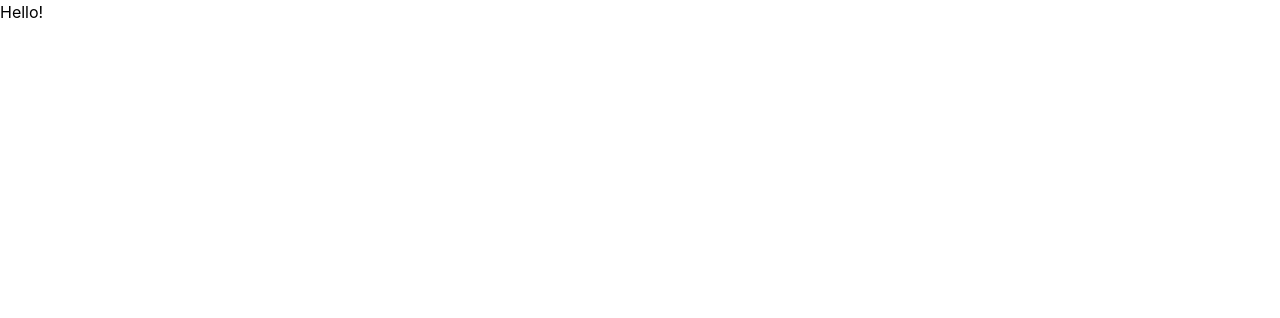
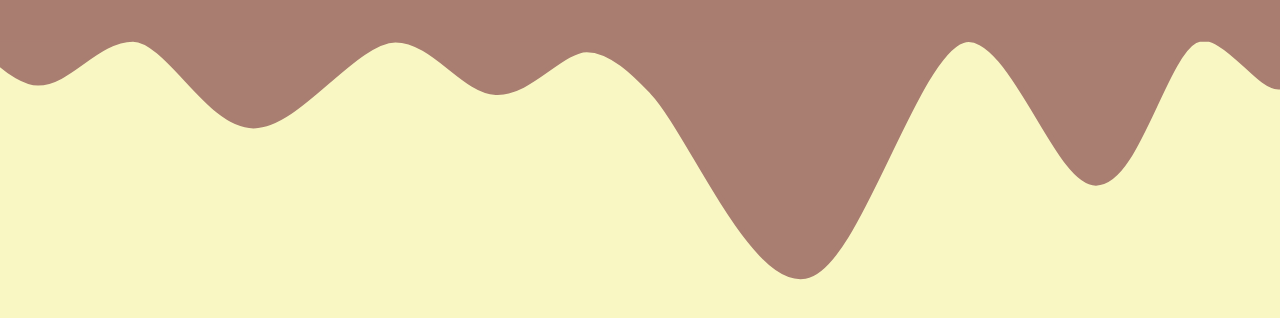
Before and after one commit to Scrasms/pudin, a React (Vite) app in the folder frontend/: page / in a window 1280 px wide. Shown: the top 318 px of the page. Built offline with nearby package versions, Linux system fonts and the light colour scheme.

Commit message:
stubbed out some layout and header components

```diff
--- /dev/null
+++ b/frontend/src/components/Header.tsx
@@ -0,0 +1,19 @@
+import type { ReactNode } from 'react';
+import headerDrip from '../assets/header_drip.svg';
+
+interface HeaderProps {
+  leftChild?: ReactNode;
+  rightChild?: ReactNode;
+}
+
+export default function Header({ leftChild, rightChild }: HeaderProps) {
+  return (
+    <>
+      <header className="h-10 bg-secondary-500 flex justify-between">
+        {leftChild}
+        {rightChild}
+      </header>
+      <img src={headerDrip} />
+    </>
+  );
+}
--- /dev/null
+++ b/frontend/src/components/Layout/MainLayout.tsx
@@ -0,0 +1,13 @@
+import type { ReactNode } from 'react';
+import Header from '../Header';
+
+export default function MainLayout({ children }: { children?: ReactNode }) {
+  return (
+    <>
+      <section className="h-dvh bg-primary-500">
+        <Header />
+        {children}
+      </section>
+    </>
+  );
+}
--- a/frontend/src/index.css
+++ b/frontend/src/index.css
@@ -2,10 +2,12 @@
 
 @theme {
   /*TODO: update to reflect tailwind utility classes */
-  --font-primary: Inter, Roboto, Arial, Helvetica, sans-serif;
-  --primary-colour: hsl(58, 82%, 87%);
-  --primary-colour-dark: hsl(58, 75%, 83%);
-  --secondary-colour: hsl(14, 25%, 55%);
-  --secondary-colour-dark: hsl(11, 39%, 37%);
-  --secondary-colour-darker: hsl(11, 43%, 31%);
+  --default-font-family: Inter, Roboto, Arial, Helvetica, sans-serif;
+
+  --color-primary-500: hsl(58, 82%, 87%);
+  --color-primary-600: hsl(58, 75%, 83%);
+
+  --color-secondary-500: hsl(14, 25%, 55%);
+  --color-secondary-600: hsl(11, 39%, 37%);
+  --color-secondary-700: hsl(11, 43%, 31%);
 }
--- a/frontend/src/pages/Landing.tsx
+++ b/frontend/src/pages/Landing.tsx
@@ -1,9 +1,11 @@
-function Landing() {
+import MainLayout from "../components/Layout/MainLayout";
+
+export default function Landing() {
   return (
     <>
-      <h1>Hello!</h1>
+      <MainLayout>
+
+      </MainLayout>
     </>
   );
 }
-
-export default Landing;
```
Also changed, not shown: frontend/src/components/Layout/AuthLayout.tsx (added).
